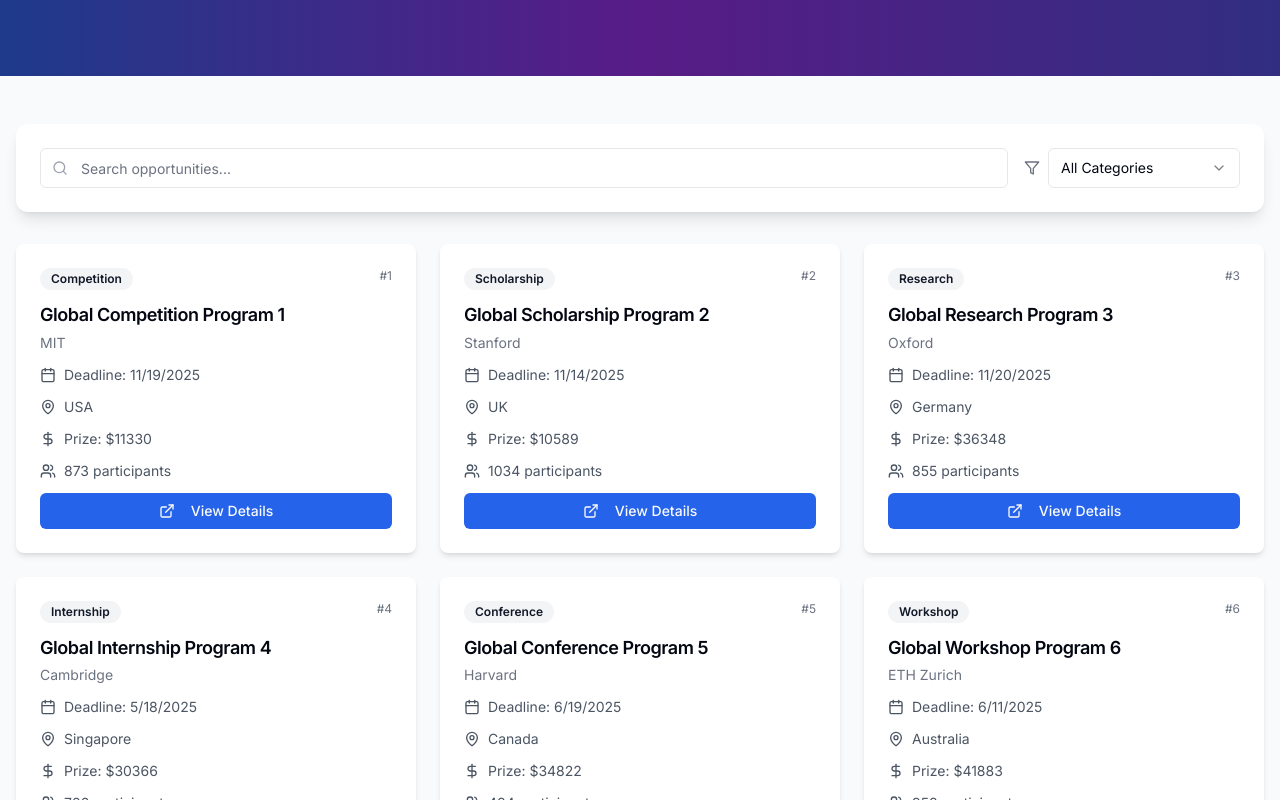
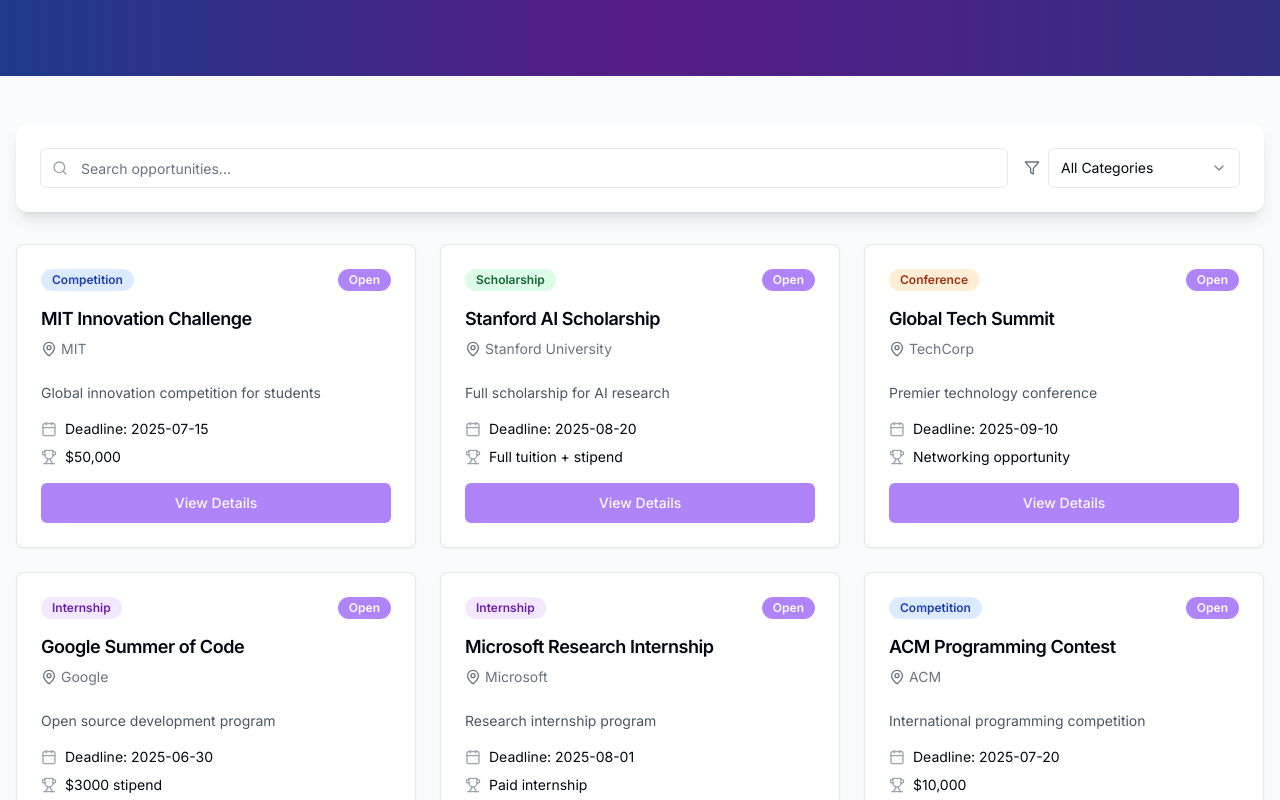
Before and after one commit to Lakshh-187/pitchburg-innovate-connect, a React (Vite) app: page /weizmann-portal in a window 1280 px wide. Shown: the part 580-1380 px from the top of the page. Built offline with nearby package versions, Linux system fonts and the light colour scheme.

Commit message:
Fix: Implement real-time data updates
The AI implemented real-time data updates across all pages by ensuring that changes made in the Manage page are reflected in other pages. This was achieved by using a shared data source and updating the data in all components that use it.

```diff
--- /dev/null
+++ b/src/hooks/useDataSync.ts
@@ -0,0 +1,26 @@
+
+import { useState, useEffect } from 'react';
+import { getDataBySection, dataEventEmitter } from '@/services/adminDataService';
+
+export const useDataSync = (sectionId: string) => {
+  const [data, setData] = useState(() => getDataBySection(sectionId));
+  const [refreshKey, setRefreshKey] = useState(0);
+
+  useEffect(() => {
+    const handleDataChange = (event: any) => {
+      if (event.detail.sectionId === sectionId) {
+        setData(getDataBySection(sectionId));
+        setRefreshKey(prev => prev + 1);
+      }
+    };
+
+    dataEventEmitter.addEventListener('dataChange', handleDataChange);
+
+    // Also refresh data when component mounts
+    setData(getDataBySection(sectionId));
+
+    return () => dataEventEmitter.removeEventListener('dataChange', handleDataChange);
+  }, [sectionId]);
+
+  return { data, refreshKey };
+};
--- a/src/pages/Store.tsx
+++ b/src/pages/Store.tsx
@@ -3,14 +3,27 @@ import { useState } from "react";
 import { Navbar } from "@/components/layout/Navbar";
 import { Footer } from "@/components/layout/Footer";
 import { StoreHero } from "@/components/store/StoreHero";
-import { ProductGrid } from "@/components/store/ProductGrid";
 import { StoreFilters } from "@/components/store/StoreFilters";
 import { SkillExchange } from "@/components/store/SkillExchange";
+import { useDataSync } from "@/hooks/useDataSync";
+import { Card, CardContent, CardDescription, CardHeader, CardTitle } from "@/components/ui/card";
+import { Badge } from "@/components/ui/badge";
+import { Button } from "@/components/ui/button";
 
 export default function Store() {
   const [activeTab, setActiveTab] = useState<"products" | "skills">("products");
   const [selectedCategory, setSelectedCategory] = useState("all");
   const [searchQuery, setSearchQuery] = useState("");
+
+  const { data: storeData } = useDataSync("store");
+
+  // Filter data based on search and category
+  const filteredData = storeData.filter((item: any) => {
+    const matchesSearch = item.name.toLowerCase().includes(searchQuery.toLowerCase()) ||
+                         item.creator.toLowerCase().includes(searchQuery.toLowerCase());
+    const matchesCategory = selectedCategory === "all" || item.category === selectedCategory;
+    return matchesSearch && matchesCategory;
+  });
 
   return (
     <div className="min-h-screen flex flex-col">
@@ -27,10 +40,33 @@ export default function Store() {
           />
 
           {activeTab === "products" ? (
-            <ProductGrid
-              selectedCategory={selectedCategory}
-              searchQuery={searchQuery}
-            />
+            <div className="grid grid-cols-1 md:grid-cols-2 lg:grid-cols-3 gap-6">
+              {filteredData.map((product: any) => (
+                <Card key={product.id} className="hover:shadow-lg transition-shadow">
+                  <CardHeader>
+                    <div className="aspect-video bg-gray-200 rounded-lg mb-4">
+                      {product.imageUrl && (
+                        <img
+                          src={product.imageUrl}
+                          alt={product.name}
+                          className="w-full h-full object-cover rounded-lg"
+                        />
+                      )}
+                    </div>
+                    <CardTitle className="text-lg">{product.name}</CardTitle>
+                    <CardDescription>By {product.creator}</CardDescription>
+                  </CardHeader>
+                  <CardContent>
+                    <p className="text-sm text-gray-600 mb-4">{product.description}</p>
+                    <div className="flex justify-between items-center mb-4">
+                      <Badge variant="outline">{product.category}</Badge>
+                      <span className="font-bold text-lg text-pitchburg-purple">{product.price}</span>
+                    </div>
+                    <Button className="w-full">View Details</Button>
+                  </CardContent>
+                </Card>
+              ))}
+            </div>
           ) : (
             <SkillExchange
               selectedCategory={selectedCategory}
--- a/src/pages/WeizmannPortal.tsx
+++ b/src/pages/WeizmannPortal.tsx
@@ -2,14 +2,33 @@
 import { useState } from "react";
 import { Navbar } from "@/components/layout/Navbar";
 import { Footer } from "@/components/layout/Footer";
-import { OpportunitiesGrid } from "@/components/weizmann/OpportunitiesGrid";
 import { PortalFilters } from "@/components/weizmann/PortalFilters";
 import { PortalHero } from "@/components/weizmann/PortalHero";
+import { useDataSync } from "@/hooks/useDataSync";
+import { Card, CardContent, CardDescription, CardHeader, CardTitle } from "@/components/ui/card";
+import { Badge } from "@/components/ui/badge";
+import { Button } from "@/components/ui/button";
+import { Calendar, MapPin, Trophy } from "lucide-react";
 
 export default function WeizmannPortal() {
   const [currentPage, setCurrentPage] = useState(1);
   const [selectedCategory, setSelectedCategory] = useState("all");
   const [searchQuery, setSearchQuery] = useState("");
+
+  const { data: weizmannData } = useDataSync("weizmann");
+
+  // Filter data based on search and category
+  const filteredData = weizmannData.filter((item: any) => {
+    const matchesSearch = item.name.toLowerCase().includes(searchQuery.toLowerCase()) ||
+                         item.organization.toLowerCase().includes(searchQuery.toLowerCase());
+    const matchesCategory = selectedCategory === "all" || item.category === selectedCategory;
+    return matchesSearch && matchesCategory;
+  });
+
+  const itemsPerPage = 6;
+  const totalPages = Math.ceil(filteredData.length / itemsPerPage);
+  const startIndex = (currentPage - 1) * itemsPerPage;
+  const paginatedData = filteredData.slice(startIndex, startIndex + itemsPerPage);
 
   return (
     <div className="min-h-screen flex flex-col">
@@ -23,12 +42,76 @@ export default function WeizmannPortal() {
             searchQuery={searchQuery}
             onSearchChange={setSearchQuery}
           />
-          <OpportunitiesGrid
-            currentPage={currentPage}
-            onPageChange={setCurrentPage}
-            selectedCategory={selectedCategory}
-            searchQuery={searchQuery}
-          />
+
+          <div className="grid grid-cols-1 md:grid-cols-2 lg:grid-cols-3 gap-6">
+            {paginatedData.map((opportunity: any) => (
+              <Card key={opportunity.id} className="hover:shadow-lg transition-shadow">
+                <CardHeader>
+                  <div className="flex justify-between items-start mb-2">
+                    <Badge className={
+                      opportunity.category === "Competition" ? "bg-blue-100 text-blue-800" :
+                      opportunity.category === "Scholarship" ? "bg-green-100 text-green-800" :
+                      opportunity.category === "Internship" ? "bg-purple-100 text-purple-800" :
+                      "bg-orange-100 text-orange-800"
+                    }>
+                      {opportunity.category}
+                    </Badge>
+                    <Badge variant={opportunity.status === "Open" ? "default" : "secondary"}>
+                      {opportunity.status}
+                    </Badge>
+                  </div>
+                  <CardTitle className="text-lg">{opportunity.name}</CardTitle>
+                  <CardDescription className="flex items-center gap-1">
+                    <MapPin className="w-4 h-4" />
+                    {opportunity.organization}
+                  </CardDescription>
+                </CardHeader>
+                <CardContent>
+                  <p className="text-sm text-gray-600 mb-4">{opportunity.description}</p>
+                  <div className="space-y-2 mb-4">
+                    <div className="flex items-center gap-2 text-sm">
+                      <Calendar className="w-4 h-4 text-gray-400" />
+                      <span>Deadline: {opportunity.deadline}</span>
+                    </div>
+                    <div className="flex items-center gap-2 text-sm">
+                      <Trophy className="w-4 h-4 text-gray-400" />
+                      <span>{opportunity.prize}</span>
+                    </div>
+                  </div>
+                  <Button className="w-full">View Details</Button>
+                </CardContent>
+              </Card>
+            ))}
+          </div>
+
+          {/* Pagination */}
+          {totalPages > 1 && (
+            <div className="flex justify-center gap-2 mt-8">
+              <Button
+                variant="outline"
+                onClick={() => setCurrentPage(prev => Math.max(prev - 1, 1))}
+                disabled={currentPage === 1}
+              >
+                Previous
+              </Button>
+              {Array.from({ length: totalPages }, (_, i) => (
+                <Button
+                  key={i + 1}
+                  variant={currentPage === i + 1 ? "default" : "outline"}
+                  onClick={() => setCurrentPage(i + 1)}
+                >
+                  {i + 1}
+                </Button>
+              ))}
+              <Button
+                variant="outline"
+                onClick={() => setCurrentPage(prev => Math.min(prev + 1, totalPages))}
+                disabled={currentPage === totalPages}
+              >
+                Next
+              </Button>
+            </div>
+          )}
         </div>
       </main>
       <Footer />
--- a/src/services/adminDataService.ts
+++ b/src/services/adminDataService.ts
@@ -1,6 +1,6 @@
 
 // Store Products Data
-export const storeData = [
+const defaultStoreData = [
   { id: 1, name: "Digital Art Collection", creator: "Sarah Johnson", price: "$25", category: "Art", status: "Active", description: "Beautiful digital artwork collection", imageUrl: "/api/placeholder/200/200" },
   { id: 2, name: "Smart IoT Device", creator: "Alex Chen", price: "$120", category: "Technology", status: "Active", description: "Advanced IoT device for smart homes", imageUrl: "/api/placeholder/200/200" },
   { id: 3, name: "Web Development Skills", creator: "Maya Patel", price: "$45/hr", category: "Skills", status: "Active", description: "Professional web development tutoring", imageUrl: "/api/placeholder/200/200" },
@@ -12,7 +12,7 @@ export const storeData = [
 ];
 
 // Weizmann Portal Data
-export const weizmannData = [
+const defaultWeizmannData = [
   { id: 1, name: "MIT Innovation Challenge", organization: "MIT", deadline: "2025-07-15", category: "Competition", status: "Open", description: "Global innovation competition for students", eligibility: "Undergraduate students", prize: "$50,000" },
   { id: 2, name: "Stanford AI Scholarship", organization: "Stanford University", deadline: "2025-08-20", category: "Scholarship", status: "Open", description: "Full scholarship for AI research", eligibility: "Graduate students", prize: "Full tuition + stipend" },
   { id: 3, name: "Global Tech Summit", organization: "TechCorp", deadline: "2025-09-10", category: "Conference", status: "Open", description: "Premier technology conference", eligibility: "All students", prize: "Networking opportunity" },
@@ -22,7 +22,7 @@ export const weizmannData = [
 ];
 
 // Gallery Data
-export const galleryData = [
+const defaultGalleryData = [
   { id: 1, name: "Smart Campus Navigation", student: "John Doe", department: "Computer Science", status: "Featured", description: "AI-powered campus navigation system", imageUrl: "/api/placeholder/300/200", tags: "AI, Navigation, Mobile" },
   { id: 2, name: "Eco-Friendly Packaging", student: "Jane Smith", department: "Environmental Science", status: "Approved", description: "Biodegradable packaging solutions", imageUrl: "/api/placeholder/300/200", tags: "Environment, Sustainability" },
   { id: 3, name: "Mental Health App", student: "Mike Johnson", department: "Psychology", status: "Pending", description: "Mobile app for mental health support", imageUrl: "/api/placeholder/300/200", tags: "Health, Mobile, AI" },
@@ -32,7 +32,7 @@ export const galleryData = [
 ];
 
 // Achievers Data
-export const achieversData = [
+const defaultAchieversData = [
   { id: 1, name: "Alice Brown", achievement: "Best Innovation Award 2025", field: "Technology", year: "2025", status: "Featured", description: "Revolutionary AI research in healthcare", profileImage: "/api/placeholder/150/150", socialLinks: "linkedin.com/in/alicebrown" },
   { id: 2, name: "Bob Wilson", achievement: "Social Impact Prize", field: "Community Development", year: "2024", status: "Active", description: "Community empowerment through technology", profileImage: "/api/placeholder/150/150", socialLinks: "github.com/bobwilson" },
   { id: 3, name: "Carol Davis", achievement: "Research Excellence Award", field: "Environmental Science", year: "2025", status: "Active", description: "Breakthrough in sustainable energy", profileImage: "/api/placeholder/150/150", socialLinks: "researchgate.net/profile/carol-davis" },
@@ -41,7 +41,7 @@ export const achieversData = [
 ];
 
 // Categories Data
-export const categoriesData = [
+const defaultCategoriesData = [
   { id: 1, name: "AI Campus Assistant", author: "Tech Innovation Team", department: "Computer Science", category: "Innovations", status: "Featured", description: "Intelligent campus assistant chatbot", imageUrl: "/api/placeholder/250/200" },
   { id: 2, name: "Community Garden Project", author: "Green Living Club", department: "Environmental Studies", category: "Environmental", status: "Active", description: "Sustainable campus gardening initiative", imageUrl: "/api/placeholder/250/200" },
   { id: 3, name: "Startup Accelerator Program", author: "Business Students Union", department: "Business Administration", category: "Internship Outcomes", status: "Active", description: "Student startup incubation program", imageUrl: "/api/placeholder/250/200" },
@@ -51,7 +51,7 @@ export const categoriesData = [
 ];
 
 // Updates Data
-export const updatesData = [
+const defaultUpdatesData = [
   { id: 1, name: "Summer Research Competition Opens", type: "Opportunity", date: "2025-06-15", priority: "High", status: "Published", description: "Applications now open for summer research programs", targetAudience: "All undergraduate students" },
   { id: 2, name: "Innovation Workshop Series", type: "Event", date: "2025-07-01", priority: "Normal", status: "Draft", description: "Weekly workshops on innovation and entrepreneurship", targetAudience: "All students interested in innovation" },
   { id: 3, name: "New Academic Guidelines", type: "Announcement", date: "2025-06-10", priority: "Normal", status: "Published", description: "Updated academic policies for the new semester", targetAudience: "All students and faculty" },
@@ -60,24 +60,49 @@ export const updatesData = [
   { id: 6, name: "Campus Safety Update", type: "Announcement", date: "2025-06-20", priority: "Urgent", status: "Published", description: "Important safety protocols and updates", targetAudience: "All campus community" },
 ];
 
+// Initialize localStorage with default data if not exists
+const initializeData = () => {
+  const sections = {
+    store: defaultStoreData,
+    weizmann: defaultWeizmannData,
+    gallery: defaultGalleryData,
+    achievers: defaultAchieversData,
+    categories: defaultCategoriesData,
+    updates: defaultUpdatesData
+  };
+
+  Object.entries(sections).forEach(([key, defaultData]) => {
+    if (!localStorage.getItem(`pitchburg_${key}_data`)) {
+      localStorage.setItem(`pitchburg_${key}_data`, JSON.stringify(defaultData));
+    }
+  });
+};
+
+// Initialize data on service load
+initializeData();
+
+// Event emitter for data changes
+class DataEventEmitter extends EventTarget {
+  emit(sectionId: string) {
+    this.dispatchEvent(new CustomEvent('dataChange', { detail: { sectionId } }));
+  }
+}
+
+export const dataEventEmitter = new DataEventEmitter();
+
 // Data management functions
 export const getDataBySection = (sectionId: string) => {
-  switch (sectionId) {
-    case "store": return storeData;
-    case "weizmann": return weizmannData;
-    case "gallery": return galleryData;
-    case "achievers": return achieversData;
-    case "categories": return categoriesData;
-    case "updates": return updatesData;
-    default: return [];
-  }
+  const data = localStorage.getItem(`pitchburg_${sectionId}_data`);
+  return data ? JSON.parse(data) : [];
 };
 
 export const updateItem = (sectionId: string, itemId: number, updatedData: any) => {
   const data = getDataBySection(sectionId);
-  const index = data.findIndex(item => item.id === itemId);
+  const index = data.findIndex((item: any) => item.id === itemId);
   if (index !== -1) {
     Object.assign(data[index], updatedData);
+    localStorage.setItem(`pitchburg_${sectionId}_data`, JSON.stringify(data));
+    dataEventEmitter.emit(sectionId);
     return true;
   }
   return false;
@@ -85,9 +110,11 @@ export const updateItem = (sectionId: string, itemId: number, updatedData: any)
 
 export const deleteItem = (sectionId: string, itemId: number) => {
   const data = getDataBySection(sectionId);
-  const index = data.findIndex(item => item.id === itemId);
+  const index = data.findIndex((item: any) => item.id === itemId);
   if (index !== -1) {
     data.splice(index, 1);
+    localStorage.setItem(`pitchburg_${sectionId}_data`, JSON.stringify(data));
+    dataEventEmitter.emit(sectionId);
     return true;
   }
   return false;
@@ -95,8 +122,28 @@ export const deleteItem = (sectionId: string, itemId: number) => {
 
 export const addItem = (sectionId: string, newItem: any) => {
   const data = getDataBySection(sectionId);
-  const newId = Math.max(...data.map(item => item.id)) + 1;
+  const newId = data.length > 0 ? Math.max(...data.map((item: any) => item.id)) + 1 : 1;
   const itemWithId = { ...newItem, id: newId };
   data.push(itemWithId);
+  localStorage.setItem(`pitchburg_${sectionId}_data`, JSON.stringify(data));
+  dataEventEmitter.emit(sectionId);
   return itemWithId;
 };
+
+// Hook for components to listen to data changes
+export const useDataSync = (sectionId: string) => {
+  const [data, setData] = useState(() => getDataBySection(sectionId));
+
+  useEffect(() => {
+    const handleDataChange = (event: any) => {
+      if (event.detail.sectionId === sectionId) {
+        setData(getDataBySection(sectionId));
+      }
+    };
+
+    dataEventEmitter.addEventListener('dataChange', handleDataChange);
+    return () => dataEventEmitter.removeEventListener('dataChange', handleDataChange);
+  }, [sectionId]);
+
+  return data;
+};
```
